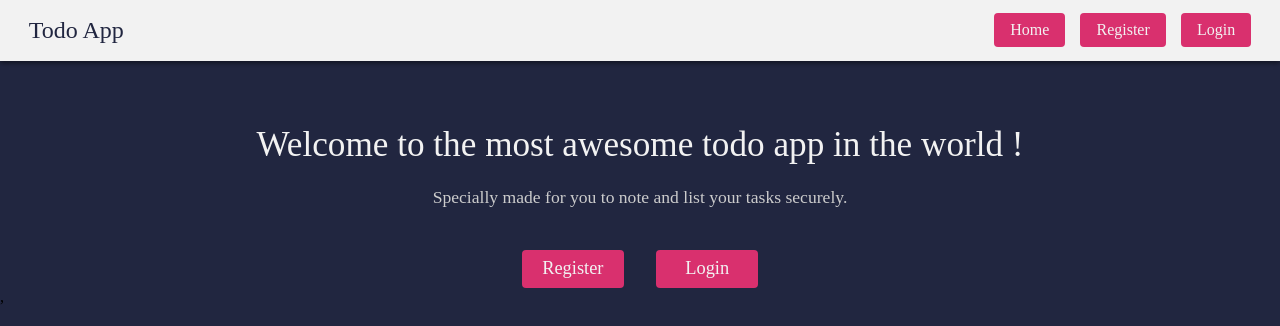
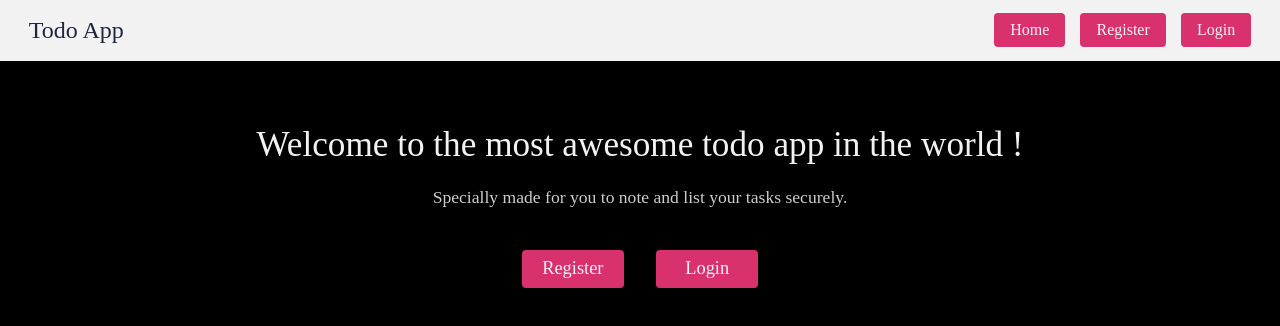
Before and after one commit to paras594/MERN-Todo-App, a React app in the folder client/: page / in a window 1280 px wide. Shown: the top 326 px of the page. Built offline with nearby package versions, Linux system fonts and the light colour scheme.

Commit message:
minor fixes in redux and ui

```diff
--- a/client/src/App.jsx
+++ b/client/src/App.jsx
@@ -9,7 +9,11 @@ import PrivateRoute from "./components/private-routes/PrivateRoute";
 import jwt_decode from "jwt-decode";
 import { useDispatch } from "react-redux";
 import setAuthToken from "./redux/utils/setAuthToken";
-import { logoutUser, setCurrentUser } from "./redux/actions/authActions";
+import {
+   logoutUser,
+   setCurrentUser,
+   setLoggedIn,
+} from "./redux/actions/authActions";
 import EditTodo from "./components/EditTodo.jsx";
 import TodoDetails from "./components/TodoDetails.jsx";
 
@@ -22,10 +26,12 @@ const App = () => {
       const dispatch = useDispatch();
 
       dispatch(setCurrentUser(decoded));
+      dispatch(setLoggedIn(true));
 
       const currentTime = Date.now() / 1000;
       if (decoded.exp < currentTime) {
          dispatch(logoutUser());
+         dispatch(setLoggedIn(false));
 
          window.location.href = "/login";
       }
--- a/client/src/main.scss
+++ b/client/src/main.scss
@@ -27,12 +27,15 @@ body {
    @media (max-width: 648px) {
       font-size: 13px;
    }
+   width: 100%;
 }
 body {
-   background: $dark-blue;
+   // background: $dark-blue;
+   background: black;
 }
 
 nav {
+   width: 100%;
    box-shadow: 0 2px 5px rgba(#000, 0.5);
    height: 3.8rem;
    background: $white;
@@ -195,7 +198,7 @@ p {
    h1 {
       font-size: 2.5rem;
       font-weight: 400;
-      padding: 0.8rem 0;
+      padding: 0.8rem 0.5rem;
       color: $white;
    }
 
@@ -226,7 +229,7 @@ p {
    margin: 1.9rem auto;
    width: 31.2rem;
    list-style-type: none;
-   @media (max-width: 400px) {
+   @media (max-width: 450px) {
       width: 90%;
    }
    li {
```
